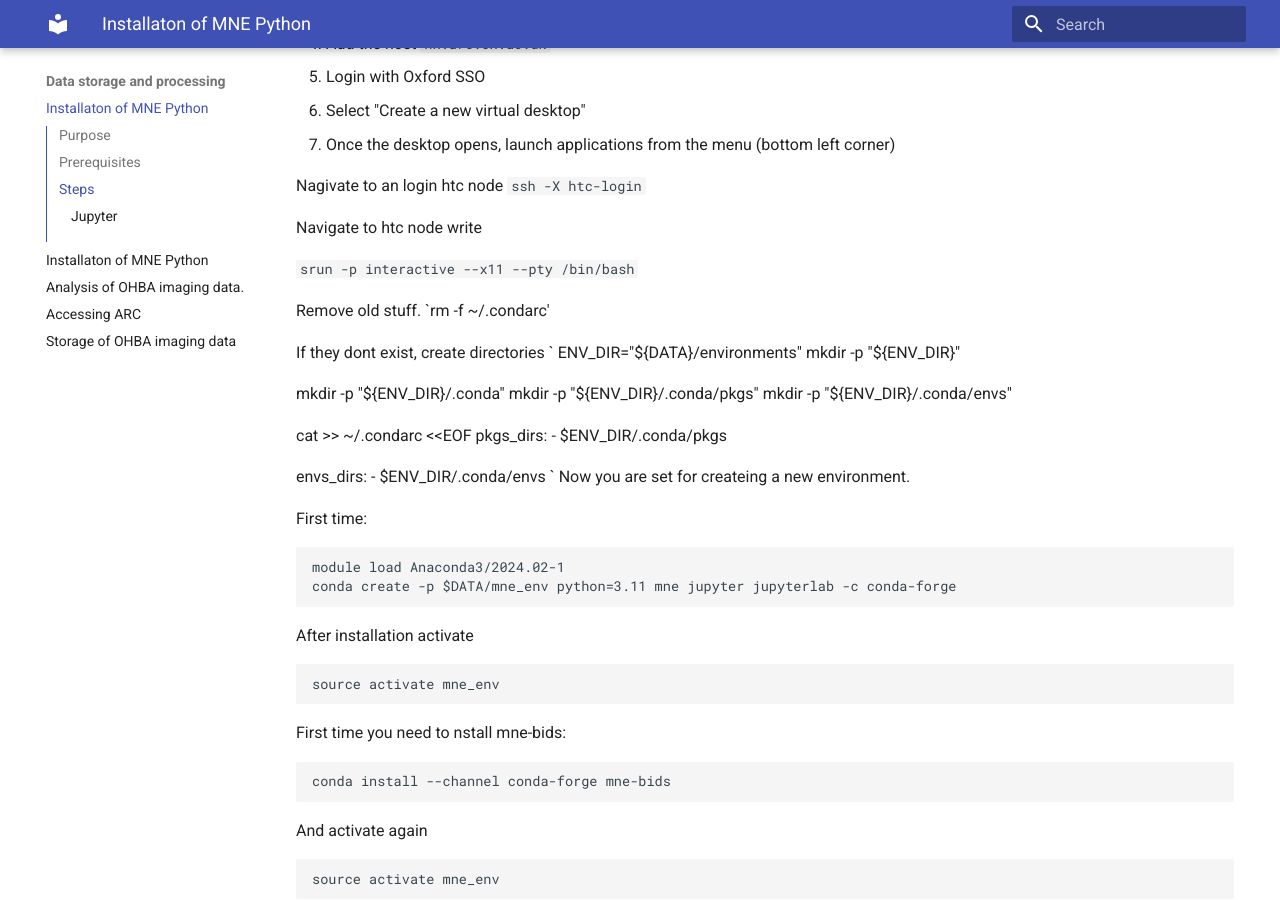
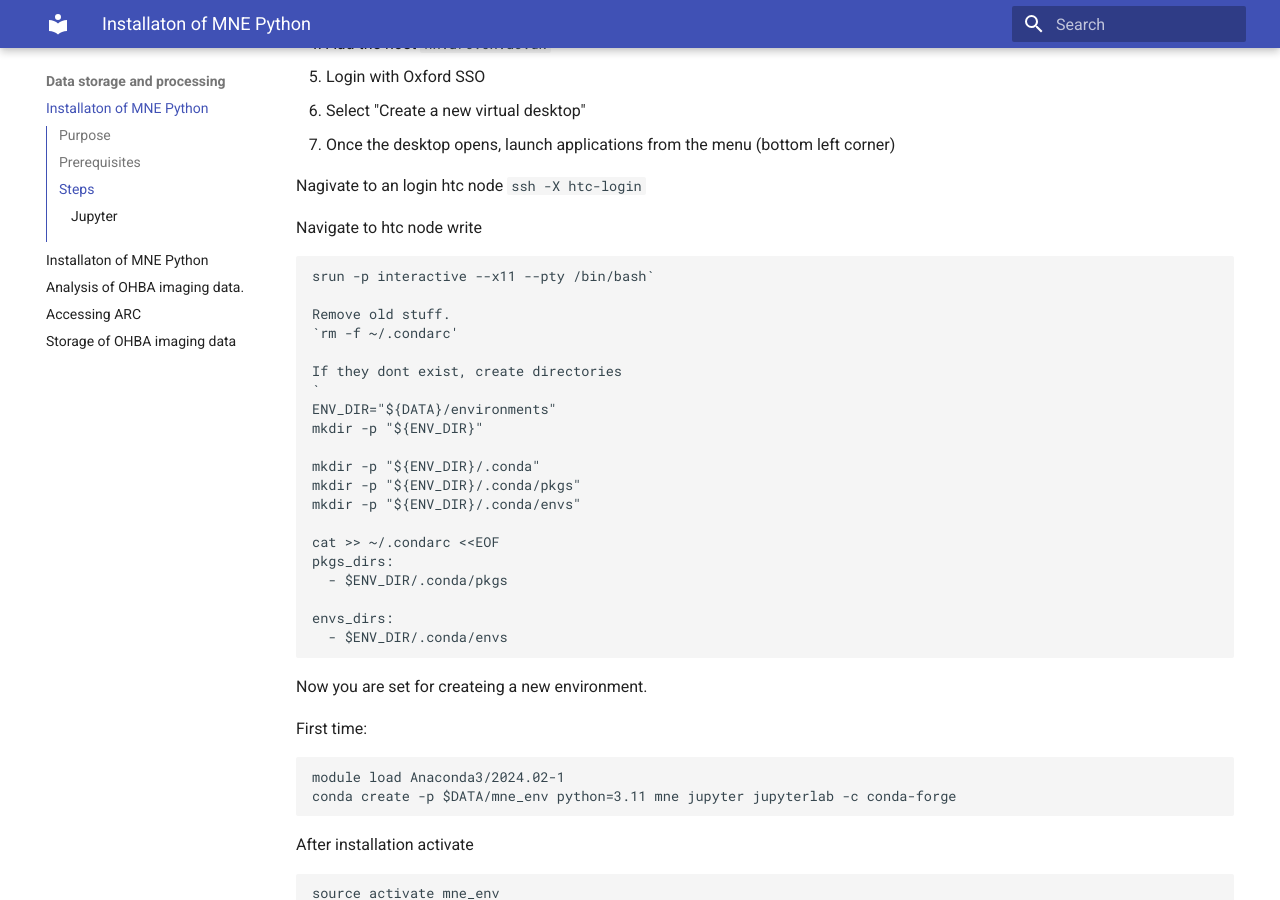
Before and after one commit to Neuronal-Oscillations/group-handbook, an MkDocs documentation site: the page built from docs/data storage and processing/Installing Firefox browser.md, in a window 1280 px wide and 900 px high, scrolled down 649 px. Built offline with MkDocs 1.6.1 and Material for MkDocs 9.7.7, drawn with Linux system fonts in a browser that asks for light colours.

````diff
--- a/docs/data storage and processing/Installing Firefox browser.md
+++ b/docs/data storage and processing/Installing Firefox browser.md
@@ -24,7 +24,8 @@ Nagivate to an login htc node
 
 Navigate to htc node write
 
-`srun -p interactive --x11 --pty /bin/bash`
+```
+srun -p interactive --x11 --pty /bin/bash`
 
 Remove old stuff.
 `rm -f ~/.condarc'
@@ -44,7 +45,8 @@ pkgs_dirs:
 
 envs_dirs:
   - $ENV_DIR/.conda/envs
-`
+```
+
 Now you are set for createing a new environment.
 
 First time:
````
